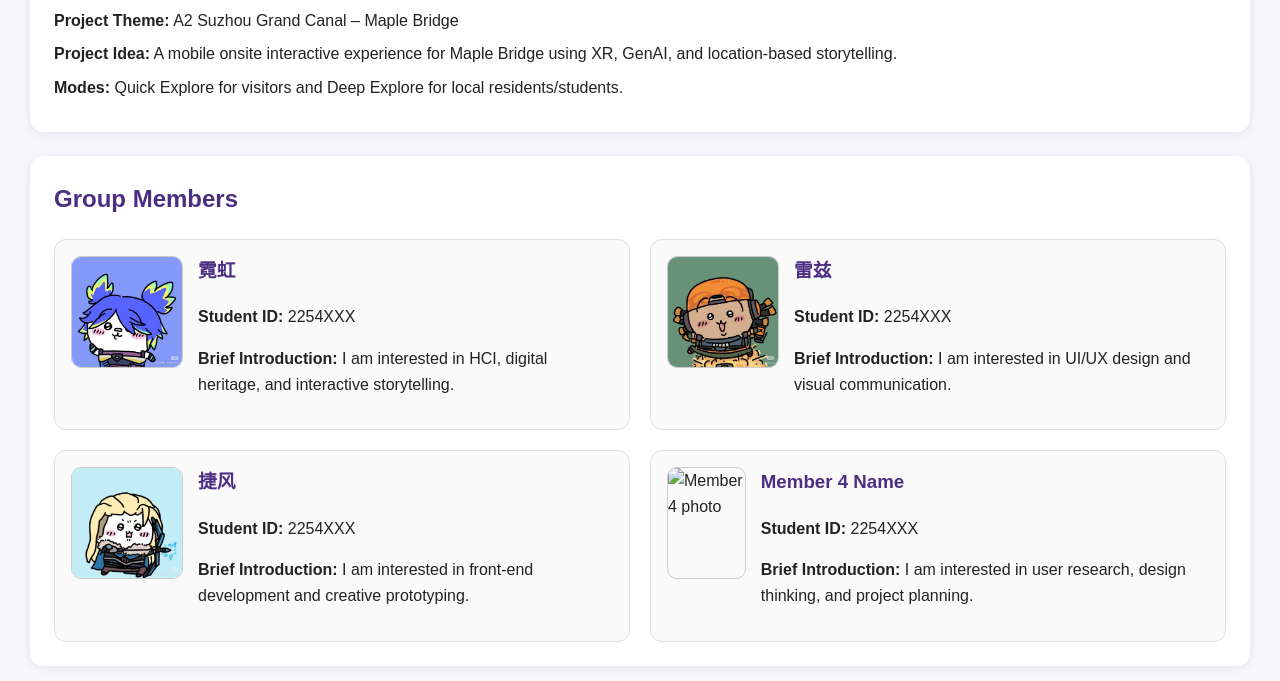
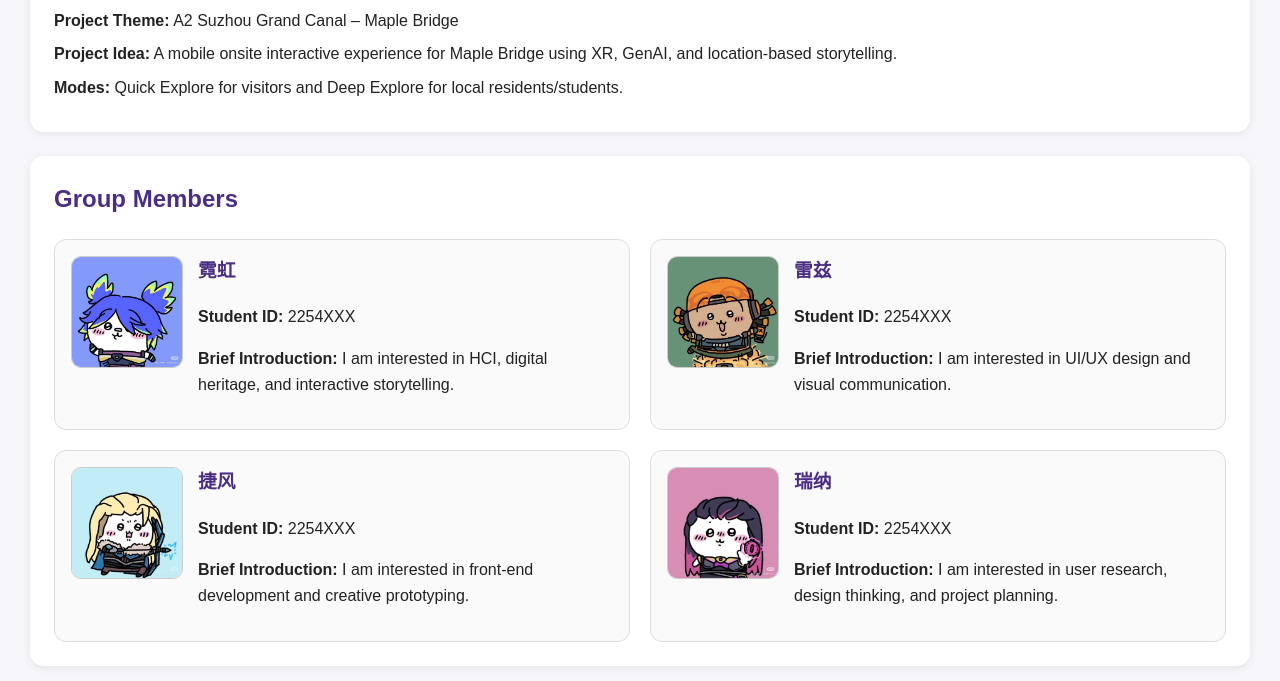
Before and after one commit to Yuhan-Gao23/cpt208-A2-3-maple-bridge, a plain HTML site: page index.html in a window 1280 px wide. Shown: the part 119-800 px from the top of the page. Drawn offline with Linux system fonts and the light colour scheme.

Commit message:
Update index.html

```diff
--- a/index.html
+++ b/index.html
@@ -133,9 +133,9 @@
       </div>
 
       <div class="member-card">
-        <img src="瑞纳" alt="Member 4 photo">
+        <img src="member4.jpg" alt="Member 4 photo">
         <div>
-          <h3>Member 4 Name</h3>
+          <h3>瑞纳</h3>
           <p><strong>Student ID:</strong> 2254XXX</p>
           <p><strong>Brief Introduction:</strong> I am interested in user research, design thinking, and project planning.</p>
         </div>
```
